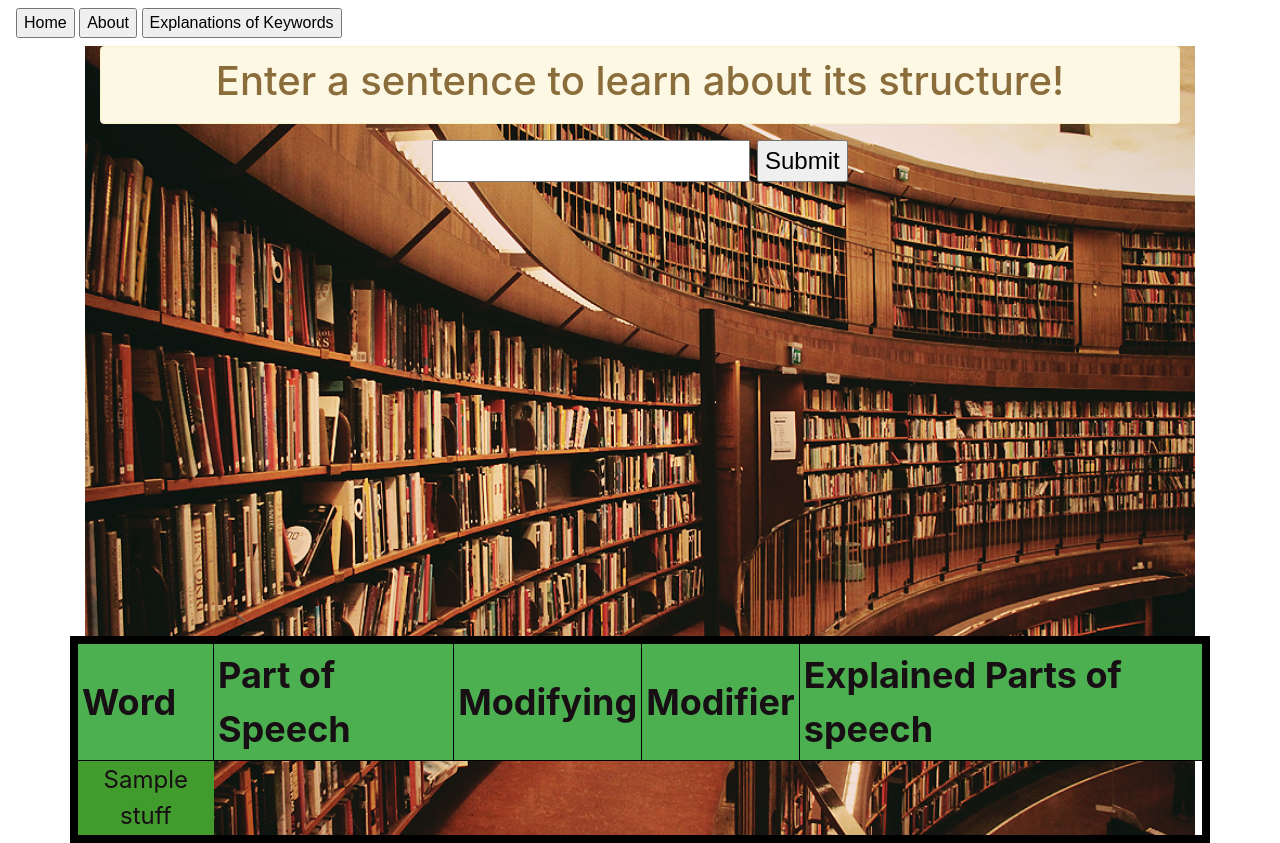
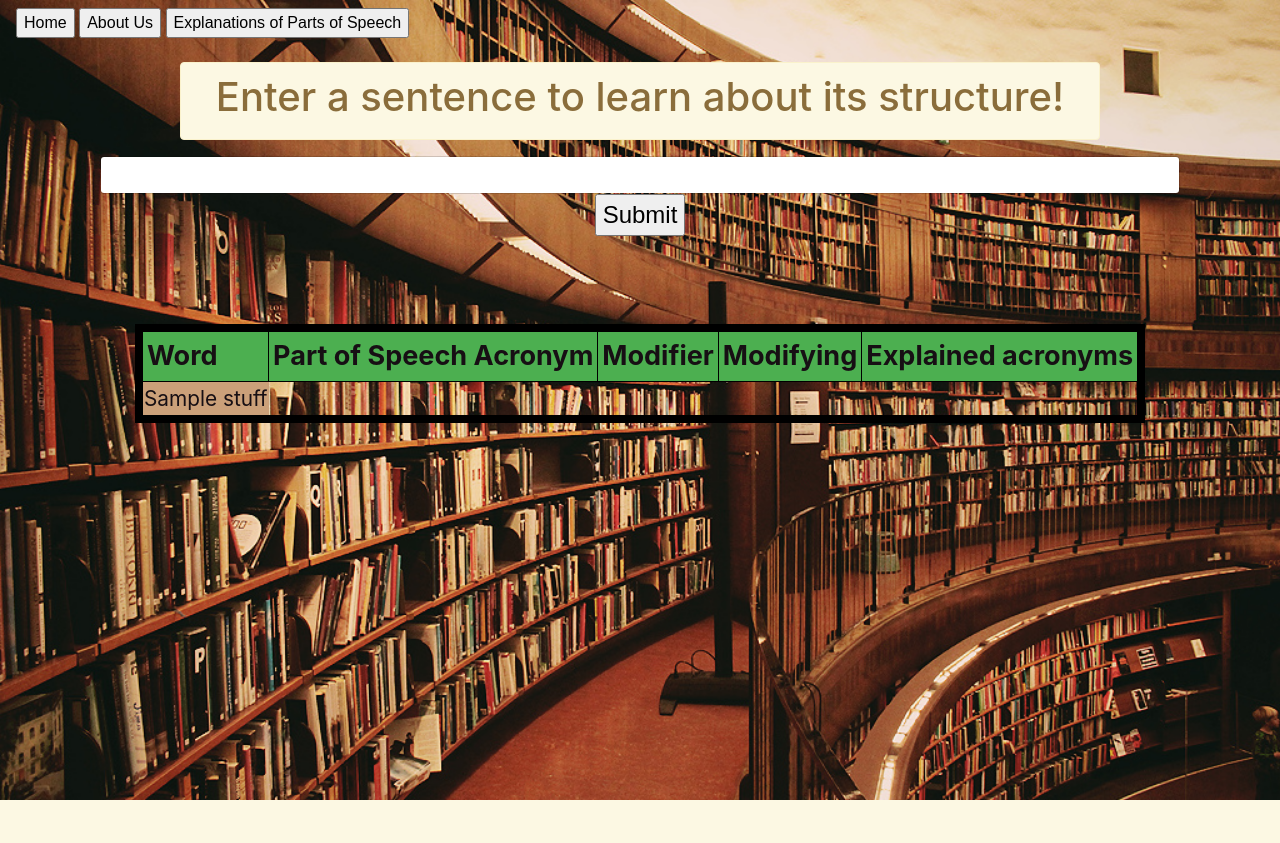
Before and after one commit to jferragut666/lang, a Flask app: template app/templates/index.html in a window 1280 px wide. After the commit the page ends 800 px from the top, so only its background shows below. Run offline with Flask 2, Linux system fonts and the light colour scheme; the template is opened without the code that fills it: values that come from a table or form of the project are taken from there, most other values are stand-ins (such as "Sample title", 1, 10 or a date in 2020); form fields are guessed from the names that the template uses; parts of the project's set-up code (start-up, migrations or seed data) failed here and were passed over; some libraries are stand-ins or nearby versions.

Commit message:
final version

```diff
--- a/app/__init__.py
+++ b/app/__init__.py
@@ -1,4 +1,4 @@
-from flask import Flask
+from flask import Flask #The program that we used to make a webpage was Flask
 from spacy.en import English
 
 app = Flask(__name__)
--- a/app/static/design.css
+++ b/app/static/design.css
@@ -1,13 +1,13 @@
+/* This page has all the formatting for the webpage; this page is responsible for many of the colors,
+text alignment changes, font size changes, etc. in the program (the rest is done with built - in styling.)
+CSS is used because of its user - friendliness.*/
+
 .aboutus {
     text-align: left;
-    font-size: 1em;
+    font-size: 1.5em;
 }
-h2.aboutus {
-    text-align: left;
 
 
-    font-size: 3em;
-}
 h1.explantions {
     text-align: left;
     font-size: 3em;
@@ -21,7 +21,6 @@ h1.prompt {
 form {
     text-align: center;
     font-size: 1.5em;
-
 }
 
 p {
@@ -34,11 +33,11 @@ h3 {
 }
 
 table tr:nth-child(even) {
-    background-color: #419b2d;
+    background-color: #cba079;
 }
 
 table tr:nth-child(odd) {
-    background-color: #4CAF50;
+    background-color: #dbc099;
 }
 
 table td, table th {
@@ -65,31 +64,20 @@ table, th {
     background-color: #4CAF50;
     color: rgb(23,15,20);
     text-align: center;
-    font-size: 1.5em;
+    font-size: 1.3em;
     padding: 4px;
 }
-
-
-
-
 
 title {
     font-family: bold;
     font-size: 5em;
 }
 
+body {
+ background-repeat: no-repeat;
+        background-position: center top;
+        background-size: 100%;
 
-
-
-
-.background {
-  width: 100%;
-
-  background-image: url("Library.jpg");
-
-
-
-  background-size: 100% 100%;
 }
 
 #output {
--- a/app/templates/index.html
+++ b/app/templates/index.html
@@ -5,41 +5,44 @@
   <title>Part of Speech Finder</title>
   {% endblock %}
 
-
-
+  <!--This line adds the picture of the library to the background of this page.-->
+  {% block background %}
+    "{{ url_for('static', filename = 'Library.jpg') }}"
+  {% endblock %}
 
 
   {% block stuffa %}
-<div class = "background">
-
-<div class = "col-12">
+  <!--Here (and throughout the website), bootstrap is used (the classes used in <div></div>s) to help the website work better on phones -->
+    <div class = "row" style = "height: 1em"></div>
+    <div class = "row">
+    <div class = "col-1"></div>
+    <div class = "col-10">
       <div class="alert alert-warning" role="alert">
       <h1 class = "prompt">Enter a sentence to learn about its structure!</h1>
       </div>
     </div>
-
-<div class="row">
+    <div class = "col-1"></div>
+    </div>
+  <!-- Below, a form is used to take the sentence that the user inputted -->
     <div class="col-12">
-
-<form method="POST" action="/" style= "height:20em ">
+      <form method="POST" action="/" style = "height: 7em">
         {{ form.hidden_tag() }}
-    <div class="mainform" style= "text-align: center"> {{ form.sentence(cols="120") }} {{ form.submit() }}</div>
+        <div class="mainform" style= "text-align: center">
+          <input class="form-control col-xs-10" id="sentence" name="sentence" type="text" value="">
+        </div>
+        {{ form.submit() }}
       </form>
-
     </div>
-</div>
-
+  <!-- This is where the outputted data is displayed -->
     {% if data %}
-<div class="row">
-<p> </p>
-<p></p>
+    <div class="col-12">
       <table id= "output" align= "center" "table-bordered">
         <tr>
           <th>Word</th>
-    <th>Part of Speech</th>
+          <th>Part of Speech Acronym</th>
+          <th>Modifier</th>
           <th>Modifying</th>
-    <th>Modifier</th>
-    <th>Explained Parts of speech</th>
+          <th>Explained acronyms</th>
         </tr>
         {% endif %}
         {% for item in data %}
@@ -51,6 +54,4 @@
         {% endfor %}
       </table>
     </div>
-</div>
-</div>
   {% endblock %}
--- a/app/templates/totb.html
+++ b/app/templates/totb.html
@@ -12,7 +12,11 @@
         <script src="https://maxcdn.bootstrapcdn.com/bootstrap/4.0.0-alpha.6/js/bootstrap.min.js"></script>
         {% block title %} {% endblock %}
     </head>
-    <body>
+    <body background= {% block background %} {% endblock %} style=
+        "background-repeat: no-repeat;
+        background-position: center top;
+        background-size: 100%;
+        background-attachment: absolute;" >
 
         <div class="navbar navbar-default"> <!--Below is the code for the navigation bar at the top-left of the page.
         It works using a built-in bootstrap class called navbar. As this piece of code is on the base template,
@@ -23,8 +27,8 @@
 
                     <li>
                         <button type="button" onclick="location.href= '{{ url_for('main') }}'">Home</button>
-                        <button type="button" onclick="location.href= '{{ url_for('about') }}'">About</button>
-                        <button type="button" onclick="location.href= '{{ url_for('explain') }}'">Explanations of Keywords</button>
+                        <button type="button" onclick="location.href= '{{ url_for('about') }}'">About Us</button>
+                        <button type="button" onclick="location.href= '{{ url_for('explain') }}'">Explanations of Parts of Speech</button>
                     </li>
                     </ul>
 
@@ -34,9 +38,9 @@
 
 
         <div class="container">
-        <div class="background">
+
         {% block stuffa %}{% endblock %} <!-- This line is where the majority of a website's information is put -->
-        </div>
+
         </div>
     </body>
 </html>
--- a/app/views.py
+++ b/app/views.py
@@ -2,8 +2,9 @@ from app import app
 from flask import render_template
 import wtforms
 import flask_wtf
-from wtforms.widgets import TextArea
+from wtforms.widgets import TextInput
 
+#this is all of the parts of speech and their "translation" from the acronym to a description
 tableTerms = {'PRP$': 'Possessive pronoun ', 'VBG': 'Verb, gerund or present participle ', 'FW': 'Foreign word ', 'VBN': 'Verb, past participle ',
               'VBP': 'Verb, non-3rd person singular present ', 'WDT': 'Wh-determiner ', 'JJ': 'Adjective ', 'WP': 'Wh-pronoun ', 'VBZ': 'Verb, 3rd person singular present ',
               'DT': 'Determiner ', 'RP': 'Particle ', 'NN': 'Noun, singular or mass ', 'VBD': 'Verb, past tense ', 'POS': 'Possessive ending ', 'TO': 'to',
@@ -12,15 +13,6 @@ tableTerms = {'PRP$': 'Possessive pronoun ', 'VBG': 'Verb, gerund or present par
               'CD': 'Cardinal number ', 'EX': 'Existential ', 'IN': 'Preposition or subordinating conjunction ', 'WP$': 'Possessive wh-pronoun ', 'MD': 'Modal ',
               'NNPS': 'Proper noun, plural ', 'JJS': 'Adjective, superlative ', 'JJR': 'Adjective, comparative ', 'SYM': 'Symbol ', 'UH': 'Interjection ', '.':'Punctuation'}
 
-
-'''
-@app.template_filter()
-def newLine(d):
-  lst = []
-  for i in d:
-    lst.append(i+"\n")
-  return lst
-  '''
 #@app.route is an event handler that returns a webpage if you go to the correct url.
 @app.route('/', methods=['post','get'])
 def main():
@@ -58,6 +50,9 @@ def main():
 
 #RequestForm is used to create forms.
 class RequestForm(flask_wtf.FlaskForm):
+    '''
+    Used for getting the user's sentence
+    '''
     sentence = wtforms.StringField('Sentence', [wtforms.validators.InputRequired()],
                                    widget=TextInput())
     submit = wtforms.SubmitField()
@@ -66,14 +61,15 @@ class RequestForm(flask_wtf.FlaskForm):
 
 @app.route('/about-us')
 def about():
+    '''
+    Used for going to the about-us page
+    '''
     return render_template('Aboutus.html')
 
 
 @app.route('/explanations')
 def explain():
+    '''
+    Used for going to the explanations page
+    '''
     return render_template('Explanations.html')
-
-@app.route('/bootstrap')
-def bootstrapstuff():
-    form = RequestForm()
-    return render_template('bootstrap.html', form = form, title = "yoyo")
--- a/run.py
+++ b/run.py
@@ -2,3 +2,6 @@ from app import app
 
 
 app.run(host="0.0.0.0", port=8080, debug=True, use_reloader = False)
+
+
+# this file is the piece of code that actually runs the code
--- a/space.py
+++ b/space.py
@@ -1,2 +1,4 @@
 from spacy.en import English
 parser = English()
+
+#this page includes the actual parser that works with the inputted sentences
```
Also changed, not shown: OfficialREADME.md (+3 -0 lines), app/templates/Aboutus.html (+7 -8 lines), app/templates/Explanations.html (+25 -16 lines), non-shared README.md (deleted, +0 -46 lines). Lines whose indentation alone changed are shown as unchanged.
